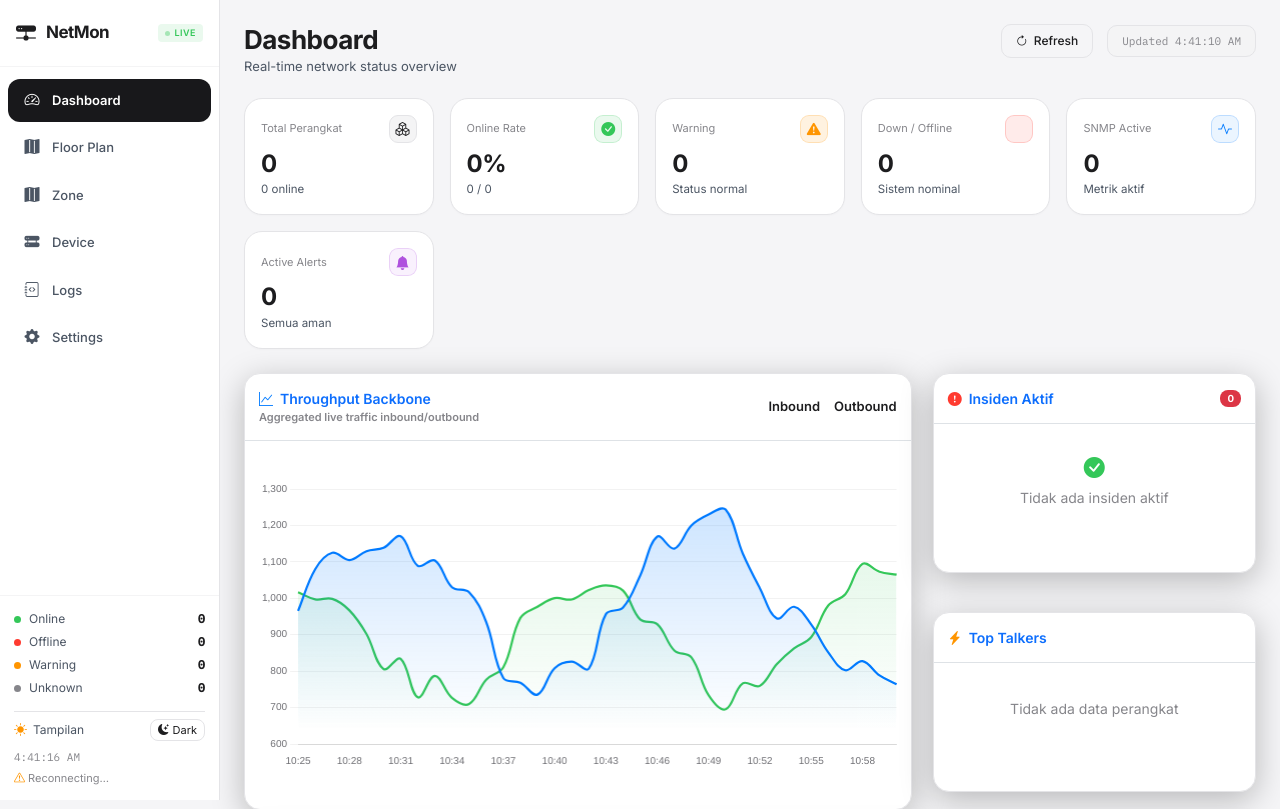
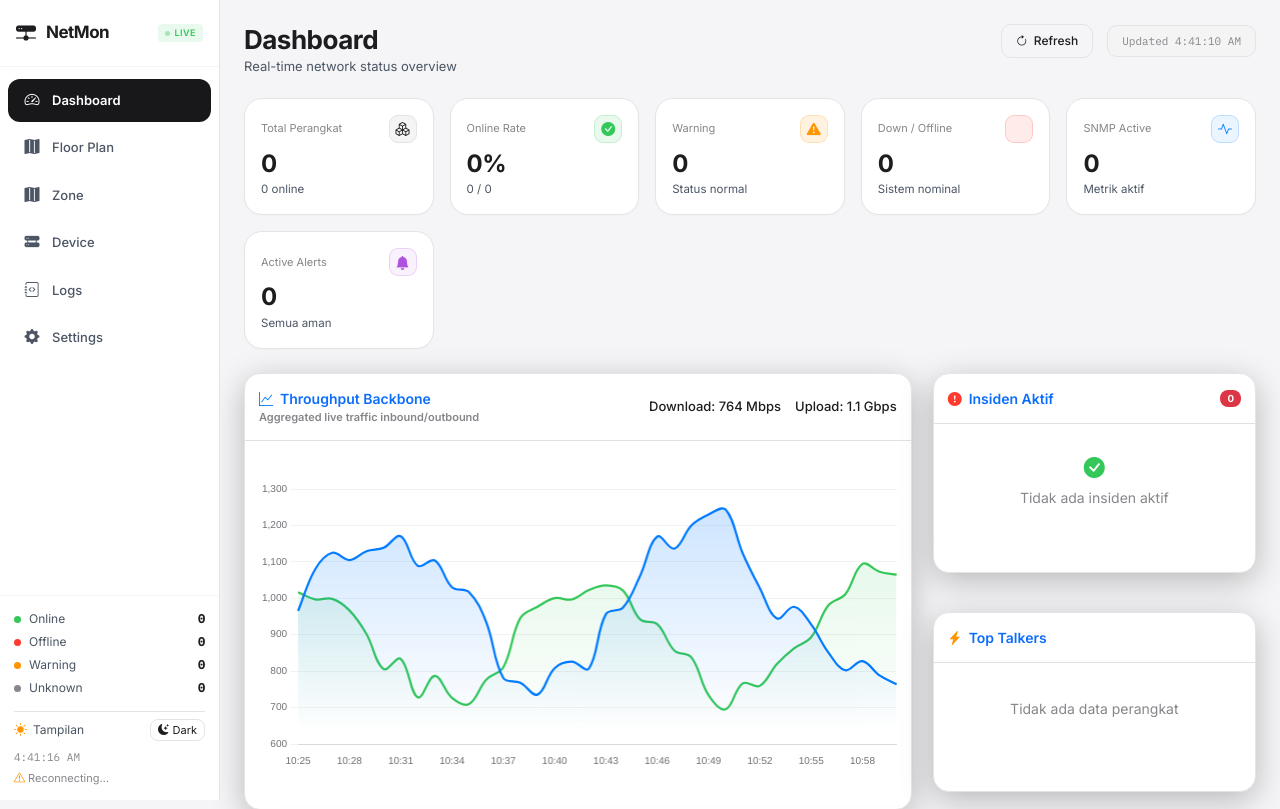
Before and after one commit to bagusazizulamri/netmon, a Flask app: page / in a window 1280 px wide. Shown: the top 809 px of the page. Run offline with Flask 3, Linux system fonts and the light colour scheme; data comes from the database, SQL or seed files in the repository; data that the repository does not hold is empty; some libraries are stand-ins or nearby versions.

Commit message:
Display rounded live upload and download throughput next to chart legend

```diff
--- a/templates/dashboard.html
+++ b/templates/dashboard.html
@@ -109,9 +109,9 @@
           <span class="fw-600 fs-6 text-primary"><i class="bi bi-graph-up me-2 text-accent"></i>Throughput Backbone</span>
           <div class="text-xs text-muted mt-0.5" style="font-size: 11px;">Aggregated live traffic inbound/outbound</div>
         </div>
-        <div class="d-flex gap-3 text-xs">
-          <span class="d-flex align-items-center gap-1.5"><span class="w-[8px] h-[8px] rounded-full bg-[#007aff]"></span> Inbound</span>
-          <span class="d-flex align-items-center gap-1.5"><span class="w-[8px] h-[8px] rounded-full bg-[#34c759]"></span> Outbound</span>
+        <div class="d-flex gap-3 text-xs fw-500">
+          <span class="d-flex align-items-center gap-1.5"><span class="w-[8px] h-[8px] rounded-full bg-[#007aff]"></span> <span id="live-throughput-in">Download: —</span></span>
+          <span class="d-flex align-items-center gap-1.5"><span class="w-[8px] h-[8px] rounded-full bg-[#34c759]"></span> <span id="live-throughput-out">Upload: —</span></span>
         </div>
       </div>
       <div class="panel-body p-3 flex-grow-1 d-flex flex-column justify-content-center">
@@ -412,6 +412,22 @@ function renderTrafficChart(points) {
   const canvas = document.getElementById('throughputChart');
   if (!canvas) return;
 
+  // Update live legend labels
+  if (points && points.length > 0) {
+    const lastPoint = points[points.length - 1];
+    const formatLiveThroughput = (mbps) => {
+      if (mbps === null || mbps === undefined || isNaN(mbps)) return '0 Mbps';
+      if (mbps >= 1000) {
+        return `${(mbps / 1000).toFixed(1)} Gbps`;
+      }
+      return `${Math.round(mbps)} Mbps`;
+    };
+    const elIn = document.getElementById('live-throughput-in');
+    const elOut = document.getElementById('live-throughput-out');
+    if (elIn) elIn.textContent = `Download: ${formatLiveThroughput(lastPoint.in)}`;
+    if (elOut) elOut.textContent = `Upload: ${formatLiveThroughput(lastPoint.out)}`;
+  }
+
   const ctx = canvas.getContext('2d');
   const labels = points.map(p => p.t);
   const dataIn = points.map(p => p.in);
```
